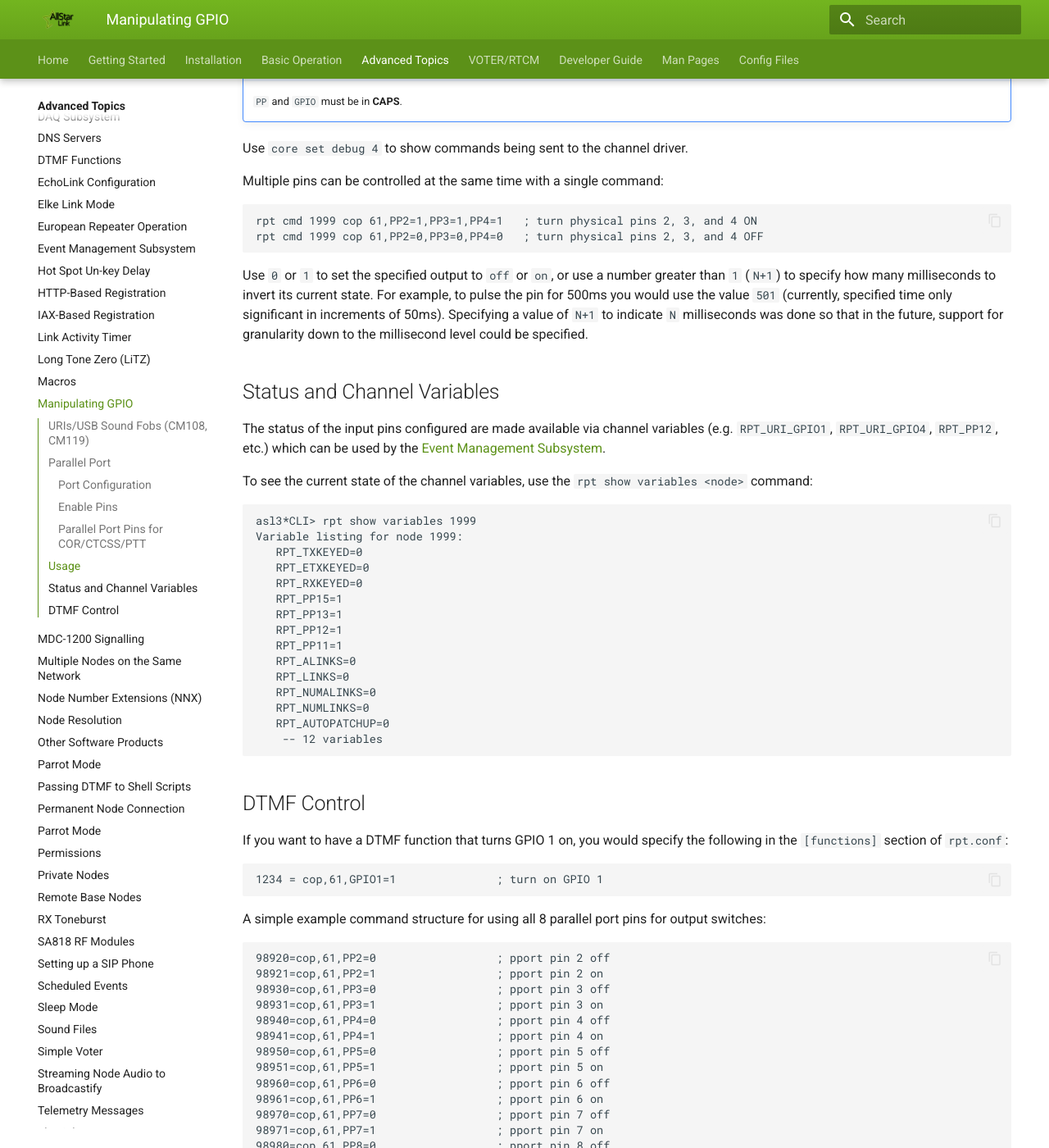
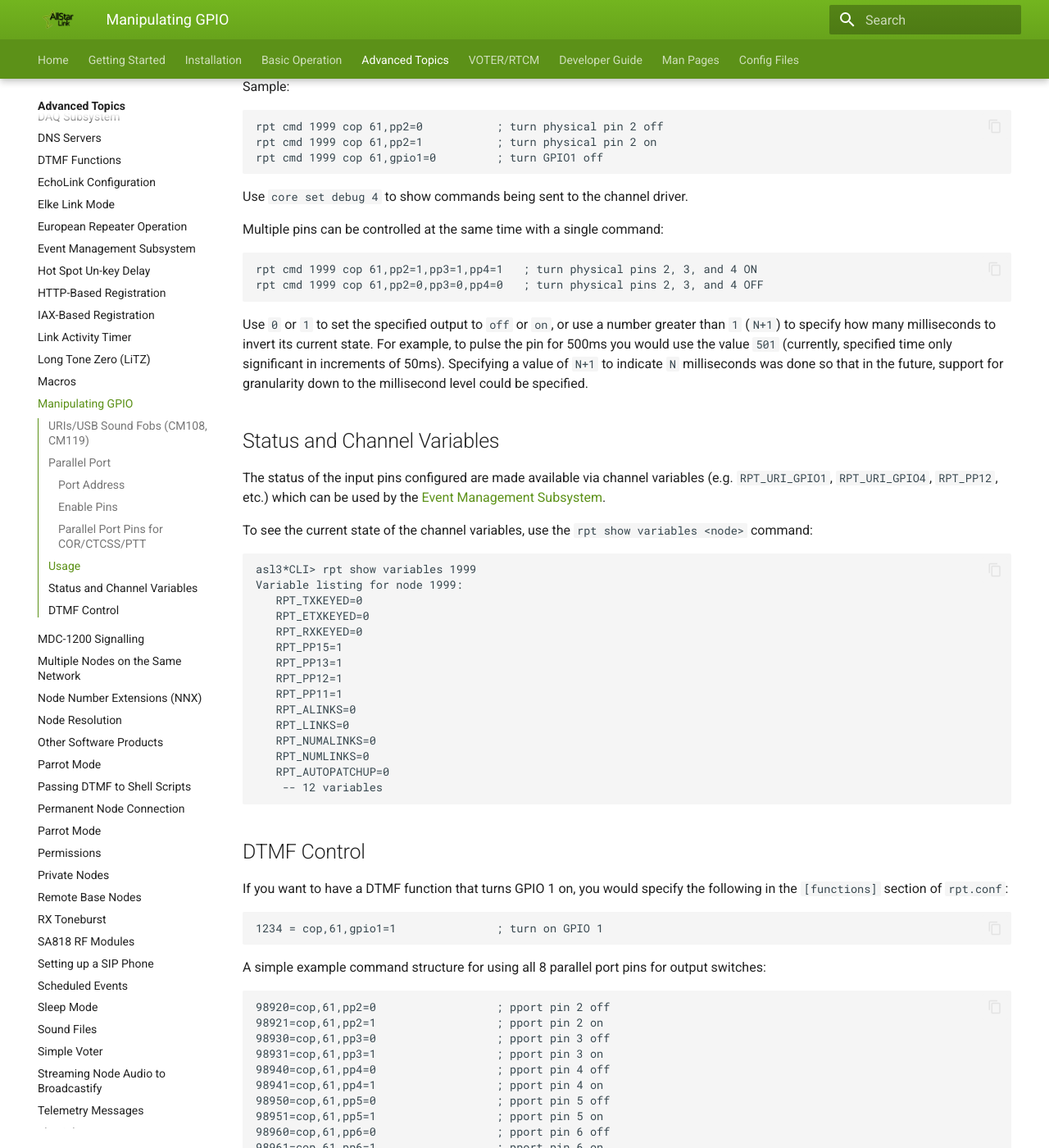
Before and after one commit to AllStarLink/ASL3-Manual, an MkDocs documentation site: the page built from docs/adv-topics/gpio.md, in a window 1280 px wide and 1400 px high, scrolled down 2781 px. Shown: the whole window at 82% size. Built offline with MkDocs 1.6.1 and Material for MkDocs 9.7.7, drawn with Linux system fonts in a browser that asks for light colours; some of the changed text lies outside the part shown.

Commit message:
Remove case requirement for GPIO/PP and update info about port address. (#195)

````diff
--- a/docs/adv-topics/gpio.md
+++ b/docs/adv-topics/gpio.md
@@ -28,12 +28,22 @@
 !!! note "Doug Hall RBI-1"
     If you imagine you might use a Doug Hall RBI-1 interface, then use Parallel Port pins starting **after** `pp4` as the first three (`pp2`, `pp3`, and `pp4`) would be used for that device, and is unchangeable.
 
-### Port Configuration
-There are a few places that the parallel port can be configured. The defaults are to use base address `0x378` (LPT1) and device `/dev/parport0`. These settings can be overridden.
+### Port Address
+To find the I/O address of your parallel port, use `dmesg` to look at the boot log:
 
-If you are using the [Remote Base](./remotebase.md) features, then you can override the base address with the [`iobase=`](../config/rpt_conf.md#iobase) option in [`rpt.conf`](../config/rpt_conf.md).
+```
+wb6nil@asl3:~$ sudo dmesg | grep par
 
-If you are using the parallel port for general purpose I/O, or for COR/PTT, then you can override the base address and device in `simpleusb.conf` or `usbradio.conf` depending on which channel driver you are using.
+[   12.914994] parport0: PC-style at 0x378 (0x778), irq 7 [PCSPP,TRISTATE,EPP]
+```
+
+For the above `parport0`, the I/O address is `0x378`.
+
+By default, `chan_simpleusb` and `chan_usbradio` will use `/dev/parport0` and base address `0x378`. If you need to change them, see the `pport` and `pbase` settings in the `[general]` stanza of `simpleusb.conf` or `usbradio.conf`.
+
+If you are also using the [Remote Base](./remotebase.md) features, then you may need to change the base address with the [`iobase=`](../config/rpt_conf.md#iobase) option in [`rpt.conf`](../config/rpt_conf.md).
+
+Standard ports are `0x378`, `0x278` and `0x3bc` for LPT1, LPT2, and LPT3 respectively.
 
 ### Enable Pins
 The pins you want to use (input or output) need to be defined in `simpleusb.conf` or `usbradio.conf`, depending on which channel driver you are using.
@@ -81,21 +91,18 @@
 Sample:
 
 ```
-rpt cmd 1999 cop 61,PP2=0           ; turn physical pin 2 off
-rpt cmd 1999 cop 61,PP2=1           ; turn physical pin 2 on
-rpt cmd 1999 cop 61,GPIO1=0         ; turn GPIO1 off
+rpt cmd 1999 cop 61,pp2=0           ; turn physical pin 2 off
+rpt cmd 1999 cop 61,pp2=1           ; turn physical pin 2 on
+rpt cmd 1999 cop 61,gpio1=0         ; turn GPIO1 off
 ```
-
-!!! note "Syntax Note"
-    `PP` and `GPIO` must be in **CAPS**.
 
 Use `core set debug 4` to show commands being sent to the channel driver.
 
 Multiple pins can be controlled at the same time with a single command:
 
 ```
-rpt cmd 1999 cop 61,PP2=1,PP3=1,PP4=1   ; turn physical pins 2, 3, and 4 ON
-rpt cmd 1999 cop 61,PP2=0,PP3=0,PP4=0   ; turn physical pins 2, 3, and 4 OFF
+rpt cmd 1999 cop 61,pp2=1,pp3=1,pp4=1   ; turn physical pins 2, 3, and 4 ON
+rpt cmd 1999 cop 61,pp2=0,pp3=0,pp4=0   ; turn physical pins 2, 3, and 4 OFF
 ```
 
 Use `0` or `1` to set the specified output to `off` or `on`, or use a number greater than `1` (`N+1`) to specify how many milliseconds to invert its current state. For example, to pulse the pin for 500ms you would use the value `501` (currently, specified time only significant in increments of 50ms). Specifying a value of `N+1` to indicate `N` milliseconds was done so that in the future, support for granularity down to the millisecond level could be specified.
@@ -128,28 +135,28 @@
 If you want to have a DTMF function that turns GPIO 1 on, you would specify the following in the `[functions]` section of `rpt.conf`:
 
 ```
-1234 = cop,61,GPIO1=1               ; turn on GPIO 1
+1234 = cop,61,gpio1=1               ; turn on GPIO 1
 ```
 
 A simple example command structure for using all 8 parallel port pins for output switches:
 
 ```
-98920=cop,61,PP2=0                  ; pport pin 2 off
-98921=cop,61,PP2=1                  ; pport pin 2 on
-98930=cop,61,PP3=0                  ; pport pin 3 off
-98931=cop,61,PP3=1                  ; pport pin 3 on
-98940=cop,61,PP4=0                  ; pport pin 4 off
-98941=cop,61,PP4=1                  ; pport pin 4 on
-98950=cop,61,PP5=0                  ; pport pin 5 off
-98951=cop,61,PP5=1                  ; pport pin 5 on
-98960=cop,61,PP6=0                  ; pport pin 6 off
-98961=cop,61,PP6=1                  ; pport pin 6 on
-98970=cop,61,PP7=0                  ; pport pin 7 off
-98971=cop,61,PP7=1                  ; pport pin 7 on
-98980=cop,61,PP8=0                  ; pport pin 8 off
-98981=cop,61,PP8=1                  ; pport pin 8 on
-98990=cop,61,PP9=0                  ; pport pin 9 off
-98991=cop,61,PP9=1                  ; pport pin 9 on
+98920=cop,61,pp2=0                  ; pport pin 2 off
+98921=cop,61,pp2=1                  ; pport pin 2 on
+98930=cop,61,pp3=0                  ; pport pin 3 off
+98931=cop,61,pp3=1                  ; pport pin 3 on
+98940=cop,61,pp4=0                  ; pport pin 4 off
+98941=cop,61,pp4=1                  ; pport pin 4 on
+98950=cop,61,pp5=0                  ; pport pin 5 off
+98951=cop,61,pp5=1                  ; pport pin 5 on
+98960=cop,61,pp6=0                  ; pport pin 6 off
+98961=cop,61,pp6=1                  ; pport pin 6 on
+98970=cop,61,pp7=0                  ; pport pin 7 off
+98971=cop,61,pp7=1                  ; pport pin 7 on
+98980=cop,61,pp8=0                  ; pport pin 8 off
+98981=cop,61,pp8=1                  ; pport pin 8 on
+98990=cop,61,pp9=0                  ; pport pin 9 off
+98991=cop,61,pp9=1                  ; pport pin 9 on
 ```
 
 Using an easier to remember structure as you think of it as - 989 (for pp switch cmd) + 2-9 (pp pin#) + 1/0 (on/off).
````
